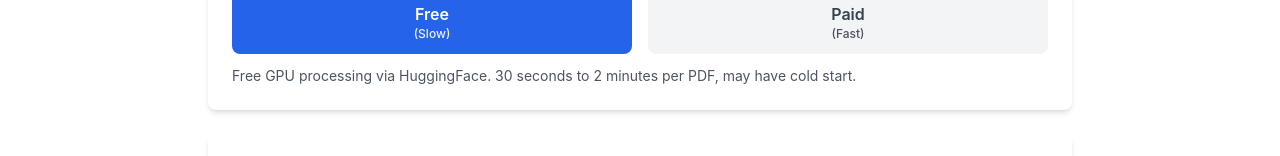
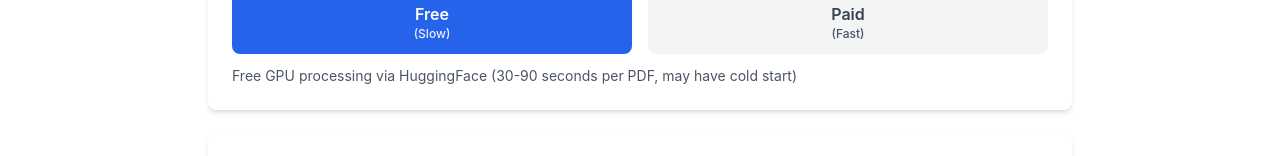
Before and after one commit to guy915/iLoveMD, a Next.js app: page /pdf-to-markdown in a window 1280 px wide. Shown: the part 307-463 px from the top of the page. Built offline with nearby package versions, Linux system fonts and the light colour scheme.

Commit message:
Fix mode descriptions to match requested format
- Free: 'Free GPU processing via HuggingFace (30-90 seconds per PDF, may have cold start)'
- Paid: 'Premium Marker API (10-30 seconds per PDF, requires API key)'

```diff
--- a/src/app/pdf-to-markdown/page.tsx
+++ b/src/app/pdf-to-markdown/page.tsx
@@ -625,8 +625,8 @@ export default function PdfToMarkdownPage() {
             </div>
             <p className="mt-3 text-sm text-gray-600">
               {mode === 'free'
-                ? 'Free GPU processing via HuggingFace. 30 seconds to 2 minutes per PDF, may have cold start.'
-                : 'Premium Marker API. 10-30 seconds per PDF, requires API key.'}
+                ? 'Free GPU processing via HuggingFace (30-90 seconds per PDF, may have cold start)'
+                : 'Premium Marker API (10-30 seconds per PDF, requires API key)'}
             </p>
           </div>
 
```
